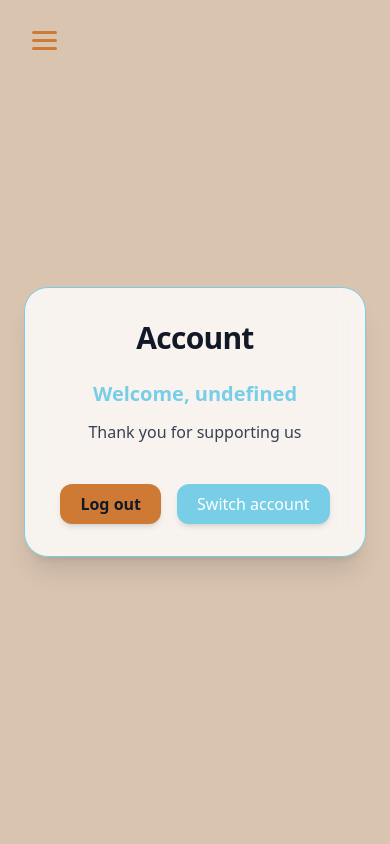
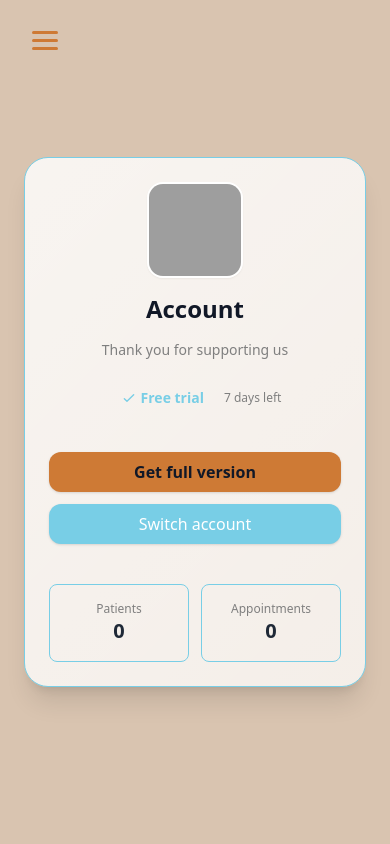
Before and after one commit to Khalidiqnaibi/gradicent_api, a Flask app: template templates/acc.html in a window 390 px wide. Run offline with Flask 3, Linux system fonts and the light colour scheme; the template is opened without the code that fills it: most values are stand-ins (such as "Sample title", 1, 10 or a date in 2020); some libraries are stand-ins or nearby versions; grey boxes are pictures that could not be loaded.

Commit message:
Mde acc.html way better with better ux and responsiveness

```diff
--- a/templates/acc.html
+++ b/templates/acc.html
@@ -1,17 +1,18 @@
 <!DOCTYPE html>
-<html lang="en">
+<html lang="en" class="antialiased">
 <head>
-  <meta charset="UTF-8">
+  <meta charset="UTF-8" />
+  <meta name="viewport" content="width=device-width, initial-scale=1" />
   <title>Binder Medical</title>
   <script src="https://cdn.tailwindcss.com"></script>
-  <link rel="icon" type="image/x-icon" href="/static/images/w3.jpg">
+  <link rel="icon" type="image/x-icon" href="/static/images/w3.jpg" />
+
   <style>
-    /* Custom palette mapped into Tailwind */
-    :root {
+    :root{
       --bg-main: #D9C4B0;
       --accent:  #ce7a35;
       --secondary:#78cee6;
-      --w: white;
+      --muted: #7f7f7f;
     }
 
     body {
@@ -23,12 +24,12 @@
     .menu__btn span::before,
     .menu__btn span::after {
       display: block;
-      width: 25px;
+      width: 26px;
       height: 3px;
       background-color: var(--accent);
       position: relative;
       border-radius: 6px;
-      transition: 0.3s ease;
+      transition: 0.28s ease;
     }
     .menu__btn span::before,
     .menu__btn span::after {
@@ -42,7 +43,6 @@
     /* Toggle open */
     .menu-active .menu__btn span {
       transform: rotate(45deg);
-      background-color: var(--accent);
     }
     .menu-active .menu__btn span::before {
       transform: rotate(90deg);
@@ -52,21 +52,30 @@
       opacity: 0;
     }
 
-    /* Menu transitions */
     .menu__box {
-      transition: transform 0.3s ease, opacity 0.3s ease;
-      transform: translateX(-100%);
+      transition: transform 0.28s cubic-bezier(.2,.9,.2,1), opacity 0.2s;
+      transform: translateX(-110%);
       opacity: 0;
     }
     .menu-active .menu__box {
       transform: translateX(0);
       opacity: 1;
     }
+
+    .bbg{
+      background: linear-gradient(135deg, rgba(255, 255, 255, 0.82), rgba(255, 255, 255, 0.72));
+    }
+
+    .center-plan{
+      display: flex;
+      align-content: flex-start;
+      align-items: center;
+    }
   </style>
 </head>
-<body class="min-h-screen font-sans text-gray-800">
+<body class="min-h-screen text-gray-800">
 
-   <!-- Menu -->
+  <!-- ===== Sidebar / Mobile menu button ===== -->
   <div id="menuBar" class="fixed top-4 left-4 z-50">
     <div class="hamburger-menu p-2">
       <label class="menu__btn cursor-pointer inline-flex items-center justify-center p-2 rounded-lg">
@@ -78,12 +87,6 @@
           <a class="menu__item flex items-center gap-3 p-2 rounded-lg hover:bg-[var(--accent)]/35 transition" href="/acc" title="Account">
             <img class="icoo w-6 h-6" src="/static/images/acc.png" alt="Account">
             <h6 class="text-sm font-medium">Account</h6>
-          </a>
-        </li>
-        <li>
-          <a class="menu__item flex items-center gap-3 p-2 rounded-lg hover:bg-[var(--accent)]/35 transition" href="/home_page" title="Add">
-            <img class="icoo w-6 h-6" src="/static/images/hoo.png" alt="Add">
-            <h6 class="text-sm font-medium">Add</h6>
           </a>
         </li>
         <li>
@@ -123,116 +126,200 @@
     </div>
   </div>
 
-  <!-- Account Frame -->
-  <div class="ac-frame flex items-center justify-center min-h-screen px-6">
-    <div class="bd max-w-lg w-full bg-white/80 backdrop-blur-md shadow-xl rounded-3xl p-8 space-y-6 border border-[var(--secondary)]">
+  <!-- ===== Page content ===== -->
+  <main class="min-h-screen flex items-center justify-center p-6">
+    <div class="max-w-md w-full">
+      <!-- Account Card -->
+      <section class="bbg rounded-3xl shadow-xl p-6 md:p-8 border border-[var(--secondary)]">
+        <div class="flex flex-col items-center text-center gap-4">
+          <img id="avatar" src="/static/images/w3.jpg" alt="avatar" class="w-24 h-24 rounded-2xl object-cover border-2 border-white shadow-sm"/>
+          <h1 id="hello" class="text-2xl md:text-3xl font-extrabold text-gray-900 leading-tight">Account</h1>
+          <p id="msg" class="text-sm text-[var(--muted)]">Thank you for supporting us</p>
 
-      <!-- Header -->
-      <div class="header text-center">
-        <h1 class="text-3xl font-bold text-gray-900 tracking-tight">Account</h1>
+          <div class="center-plan flex-wrap justify-center gap-2 mt-2">
+            <span id="planBadge" class="inline-flex items-center gap-1 px-3 py-1 rounded-full text-sm font-semibold bg-[var(--secondary)]/20 text-[var(--secondary)]">
+              <svg class="w-4 h-4" viewBox="0 0 24 24" fill="none" stroke="currentColor">
+                <path stroke-linecap="round" stroke-linejoin="round" stroke-width="2" d="M5 13l4 4L19 7"/>
+              </svg>
+              Free trial
+            </span>
+            <span id="trialDays" class="text-xs text-[var(--muted)]">7 days left</span>
           </div>
 
-      <!-- Main -->
-      <div class="main-frame space-y-3 text-center">
-        <h3 id="hello" class="text-xl font-semibold text-[var(--secondary)]">Hello Khalid Qnabi!</h3>
-        <h3 id="msg" class="text-gray-700">Thank you for supporting us</h3>
-      </div>
-
-      <!-- Buttons -->
-      <div class="btns flex justify-center gap-4 pt-4">
-        <button id="btn1" onclick="opentab(btn1herf)" class="px-5 py-2 rounded-xl bg-[var(--accent)] text-gray-900 font-semibold shadow-md hover:shadow-lg hover:scale-105 transition">
+          <!-- action buttons -->
+          <div class="mt-6 flex flex-col sm:flex-row justify-center gap-3 w-full">
+            <button id="btn1" onclick="opentab(btn1herf)" class="w-full sm:w-auto px-4 py-2 rounded-xl bg-[var(--accent)] text-gray-900 font-semibold shadow hover:scale-[1.02] transition transform">
               Get full version
             </button>
-        <button id="btn2" onclick="opentab(btn2herf)" class="px-5 py-2 rounded-xl bg-[var(--secondary)] text-white font-medium shadow-md hover:bg-opacity-90 hover:scale-105 transition">
+            <button id="btn2" onclick="opentab(btn2herf)" class="w-full sm:w-auto px-4 py-2 rounded-xl bg-[var(--secondary)] text-white font-medium shadow hover:opacity-95 transition">
               Switch account
             </button>
           </div>
+
+          <!-- helpful cards -->
+          <div class="mt-6 grid grid-cols-2 gap-3 w-full">
+            <div class="p-4 rounded-lg bg-[var(--bg-main)]/10 border border-[var(--secondary)] text-center">
+              <div class="text-xs text-[var(--muted)]">Patients</div>
+              <div id="patientsCount" class="text-xl font-bold">0</div>
+            </div>
+            <div class="p-4 rounded-lg bg-[var(--bg-main)]/10 border border-[var(--secondary)] text-center">
+              <div class="text-xs text-[var(--muted)]">Appointments</div>
+              <div id="appointmentsCount" class="text-xl font-bold">0</div>
             </div>
           </div>
-
-  <!-- Scripts (unchanged from your code except styling tweaks apply automatically) -->
+        </div>
+      </section>
+    </div>
+  </main>
   <script>
+    // Links used by buttons (updated later by user_data logic)
     var btn1herf = 'https://www.google.com';
     var btn2herf = "https://www.google.com/search?q=potato&tbm=isch";
 
-    function calculateTrialDaysLeft(plan,firstDateStr) {
-        if (plan=== "free"){
-            try {
+    function opentab(url){
+      if(!url) return;
+      window.location.href = url;
+    }
+
+    function calculateTrialDaysLeft(plan, firstDateStr){
+      try{
+        if(!firstDateStr) return 0;
         const firstDate = new Date(firstDateStr);
         const today = new Date();
-                const trialDuration = 7 * 24 * 60 * 60 * 1000;
-                const trialEndDate = new Date(firstDate.getTime() + trialDuration);
-                return Math.max(0, Math.ceil((trialEndDate - today) / (1000 * 60 * 60 * 24)));
-            } catch (error) { return 0; }
-        } else if (plan === "basic") {
-            try {
-                const firstDate = new Date(firstDateStr);
-                const today = new Date();
-                const trialDuration = 30 * 24 * 60 * 60 * 1000;
-                const trialEndDate = new Date(firstDate.getTime() + trialDuration);
-                return Math.max(0, Math.ceil((trialEndDate - today) / (1000 * 60 * 60 * 24)));
-            } catch (error) { return 0; }
+        const trialDays = plan === 'basic' ? 30 : 7;
+        const trialEnd = new Date(firstDate.getTime() + (trialDays * 24*60*60*1000));
+        return Math.max(0, Math.ceil((trialEnd - today) / (1000*60*60*24)));
+      }catch(e){ return 0; }
+    }
+
+    // Menu controls: responsive (mobile slide-over & desktop persistent)
+    (function(){
+      const menuToggle = document.getElementById('menuToggle');
+      const menuBar = document.getElementById('menuBar');
+      const primaryMenu = document.getElementById('primaryMenu');
+      const menuOverlay = document.getElementById('menuOverlay');
+
+      function openMenu(){
+        document.documentElement.classList.add('menu-open');
+        primaryMenu.classList.remove('-translate-x-full');
+        menuOverlay.classList.remove('hidden');
+        menuToggle.setAttribute('aria-expanded', 'true');
+      }
+
+      function closeMenu(){
+        document.documentElement.classList.remove('menu-open');
+        if(window.innerWidth < 768){
+          primaryMenu.classList.add('-translate-x-full');
+          menuOverlay.classList.add('hidden');
+        }
+        menuToggle.setAttribute('aria-expanded', 'false');
+      }
+
+      // toggle
+      menuToggle?.addEventListener('click', (e)=>{
+        e.stopPropagation();
+        if(document.documentElement.classList.contains('menu-open')) closeMenu(); else openMenu();
+      });
+
+      // close when clicking overlay
+      menuOverlay?.addEventListener('click', closeMenu);
+
+      // close on Escape
+      document.addEventListener('keydown', (e)=>{
+        if(e.key === 'Escape') closeMenu();
+      });
+
+      // ensure correct state on resize
+      window.addEventListener('resize', ()=>{
+        if(window.innerWidth >= 768){
+          primaryMenu.classList.remove('-translate-x-full');
+          menuOverlay.classList.remove('hidden');
+        } else {
+          if(!document.documentElement.classList.contains('menu-open')){
+            primaryMenu.classList.add('-translate-x-full');
+            menuOverlay.classList.add('hidden');
           }
         }
+      });
 
-    function opentab(url) { window.location.href = url; }
+      // init: small screens start closed
+      if(window.innerWidth < 768){
+        primaryMenu.classList.add('-translate-x-full');
+        menuOverlay.classList.add('hidden');
+      }
+    })();
 
-    window.addEventListener('DOMContentLoaded', async () => {
+    // initialize page with server-provided user_data (keeps your template placeholders)
+    window.addEventListener('DOMContentLoaded', () => {
+      try {
+        const userData = JSON.parse('{{ user_data | tojson | safe }}');
+        const { name, first, payed, plan, google_id } = userData || {};
+        const binder = '{{ binder }}';
+
         const menuBtn = document.querySelector('.hamburger-menu');
         const menuBar = document.getElementById('menuBar');
+
+        // Toggle menu (keeps same interaction as previous)
         menuBtn.addEventListener('click', () => {
             menuBar.classList.toggle('menu-active');
         });
 
-      try {
-          const userData = JSON.parse('{{ user_data | tojson | safe }}');
-          const { name, first, payed, plan } = userData;
-          const trialDaysLeft = calculateTrialDaysLeft(plan,first);
-          const trialStatus = trialDaysLeft > 0 ? "gud" : "bad";
+        // update avatar/hello/message/buttons
+        const hello = document.getElementById('hello');
+        const msg = document.getElementById('msg');
+        const planBadge = document.getElementById('planBadge');
+        const trialDaysEl = document.getElementById('trialDays');
+        const patientsCount = document.getElementById('patientsCount');
+        const appointmentsCount = document.getElementById('appointmentsCount');
+        const msgsCount = document.getElementById('msgsCount');
+        const balance = document.getElementById('balance');
 
-          const HH = document.getElementById("hello");
-          const Msg = document.getElementById("msg");
-          const Btn1 = document.getElementById("btn1");
-          const Btn2 = document.getElementById("btn2");
+        // compute trial
+        const daysLeft = calculateTrialDaysLeft(plan, first);
+        if(daysLeft > 0){
+          planBadge.innerHTML = '<svg class="w-4 h-4" viewBox="0 0 24 24" fill="none" stroke="currentColor"><path stroke-linecap="round" stroke-linejoin="round" stroke-width="2" d="M5 13l4 4L19 7"/></svg><span class="ml-1">Trial</span>';
+          trialDaysEl.textContent = `${daysLeft} day${daysLeft>1? 's':''} left`;
+        } else {
+          planBadge.innerHTML = '<svg class="w-4 h-4" viewBox="0 0 24 24" fill="none" stroke="currentColor"><path stroke-linecap="round" stroke-linejoin="round" stroke-width="2" d="M12 8v4l3 3"/></svg><span class="ml-1">Active</span>';
+          trialDaysEl.textContent = `No trial`;
+        }
 
-          const binder = '{{ binder }}';
+        // set header + buttons for special cases
+        if(google_id === 1){
+          hello.textContent = "Please sign up with Google";
+          msg.textContent = "";
+          document.getElementById('btn1').textContent = "Sign Up with Google";
+          btn1herf = "/logme";
+          document.getElementById('btn2').style.display = 'none';
+        } else {
+          hello.textContent = name ? `Welcome, ${name}` : 'Welcome';
+          msg.textContent = plan ? `Plan: ${plan}` : 'Thank you for supporting us';
+          btn1herf = "/logout";
+          btn2herf = "/logme";
+        }
+
+        // update counts (best-effort; backend should provide these)
+        patientsCount.textContent = userData.patients_count ?? 0;
+        appointmentsCount.textContent = userData.appointments_count ?? 0;
+        msgsCount.textContent = userData.unread_messages ?? 0;
+        balance.textContent = (payed ?? 0).toString();
+
+        // binder type customizations (lab variant)
+        if(binder === 'lab'){
           const appa = document.getElementById('appa');
           const appimg = document.getElementById('appimg');
           const apph6 = document.getElementById('apph6');
-          var link = document.querySelector("link[rel~='icon']");
-
-          if (binder === 'lab'){
+          const link = document.querySelector("link[rel~='icon']");
           appa.title='Search Lab';
           appa.href='/srchlab';
           appimg.src='/static/images/srchlab.png';
-              document.title= 'Binder Labratory'
-              link.href = '/static/images/binderlab.jpg';
-              apph6.textContent = 'Search Lab';
+          document.title= 'Binder Laboratory';
+          if(link) link.href = '/static/images/binderlab.jpg';
+          if(apph6) apph6.textContent = 'Search Lab';
         }
 
-          if (userData.google_id === 1) {
-              HH.textContent = "Please sign up with Google";
-              Msg.textContent = "";
-              Btn1.textContent = "Sign Up with Google";
-              btn1herf = "/logme";
-              Btn2.style.display = "none";
-          } else if (plan === "free" && trialStatus === "gud") {
-              HH.textContent = `Welcome, ${name}`;
-              Msg.textContent = "Have a nice day";
-              Btn2.style.display = "inline-block";
-              Btn1.textContent = "Log out";
-              btn1herf = "/logout";
-              btn2herf = "/logme";
-          } else {
-              HH.textContent = `Welcome, ${name}`;
-              Msg.textContent = "Thank you for supporting us";
-              Btn2.style.display = "inline-block";
-              Btn1.textContent = "Log out";
-              btn1herf = "/logout";
-              btn2herf = "/logme";
-          }
       } catch (error) {
-          console.error('Error initializing app:', error);
+        console.error('Failed to initialize user data:', error);
       }
     });
   </script>
```
Lines whose indentation alone changed are shown as unchanged.
